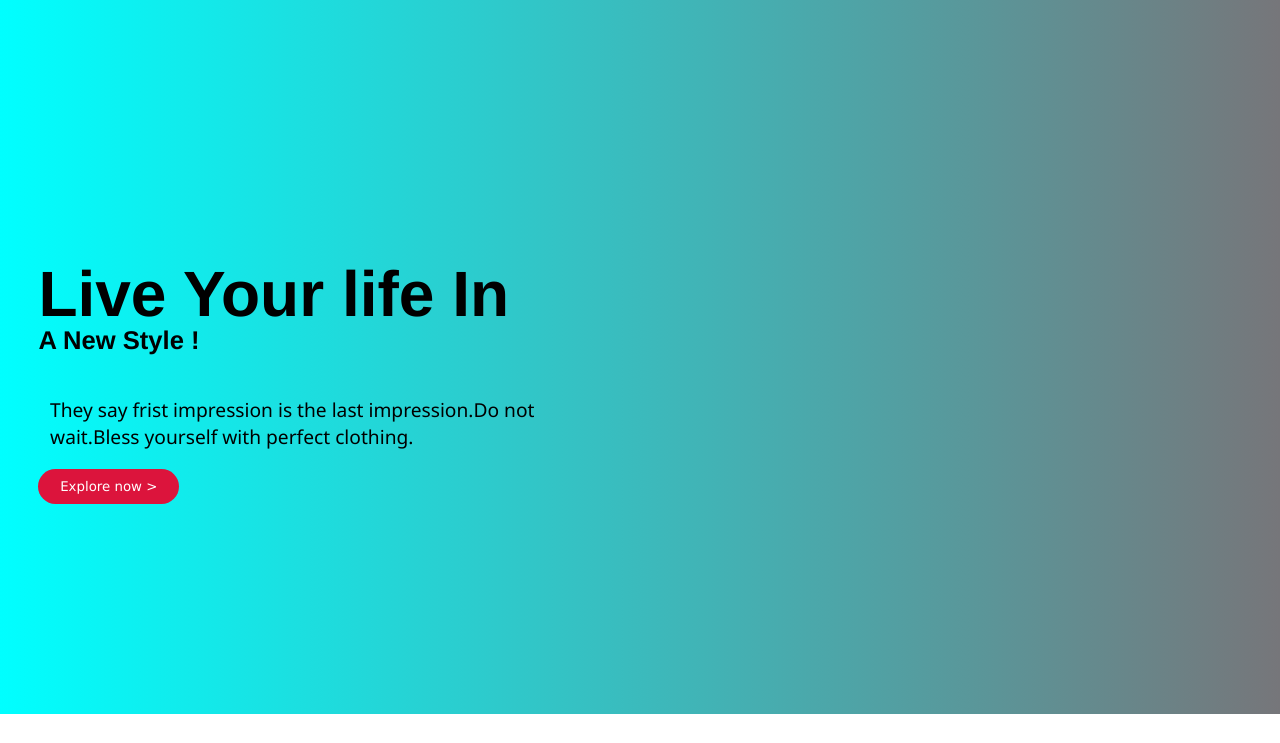
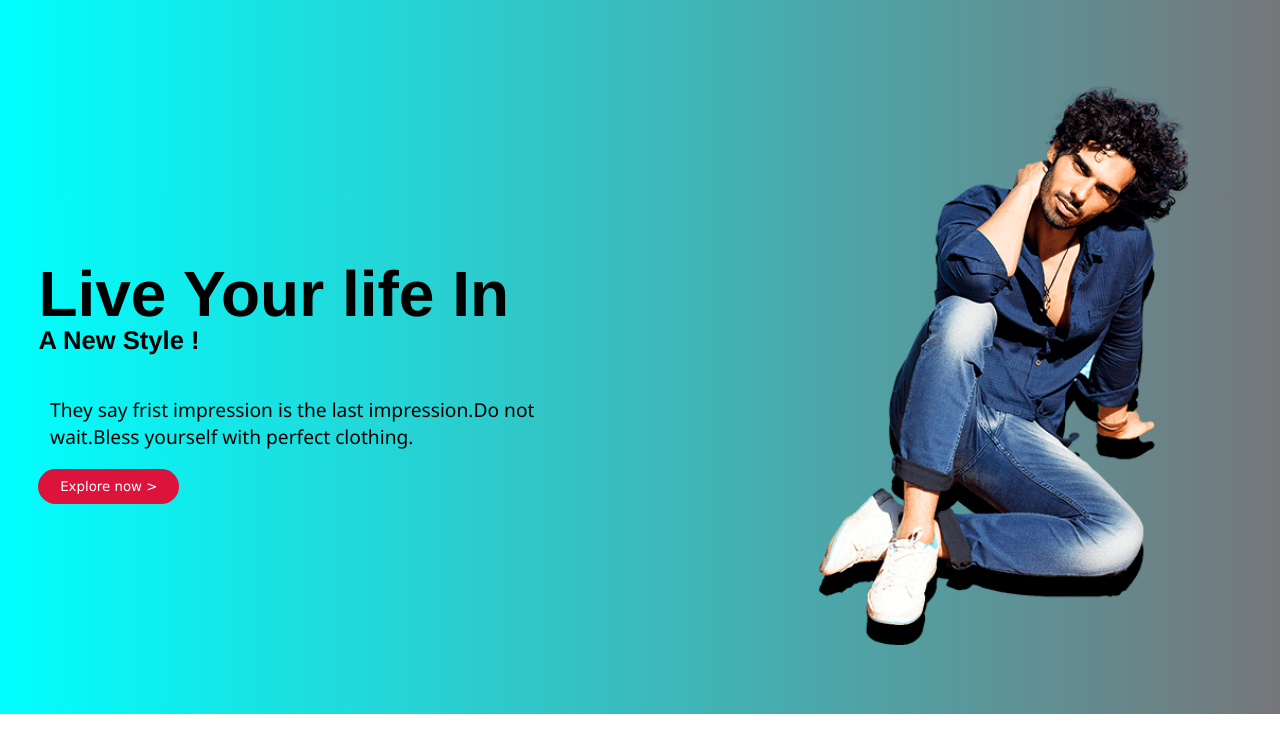
Before and after one commit to thisisankitmishra/Mishra-Models, a plain HTML site: page index.html in a window 1280 px wide. Shown: the part 57-800 px from the top of the page. Drawn offline with Linux system fonts and the light colour scheme; the site is published under a folder, as on GitHub Pages, so addresses that start at the root find nothing.

Commit message:
index.html

```diff
--- a/index.html
+++ b/index.html
@@ -29,7 +29,7 @@
             </p>
             <button>Explore now ></button>
         </div>
-        <div class="container" id="rightcontainer"><img src="/image/home.png" alt=""></div>
+        <div class="container" id="rightcontainer"><img src="./image/home.png" alt=""></div>
     </section>
 <section id="product">
     <h1>Products</h1>
```
